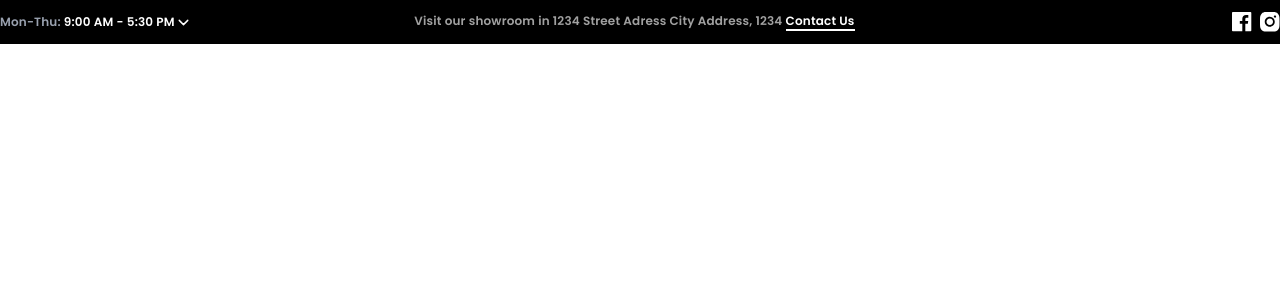
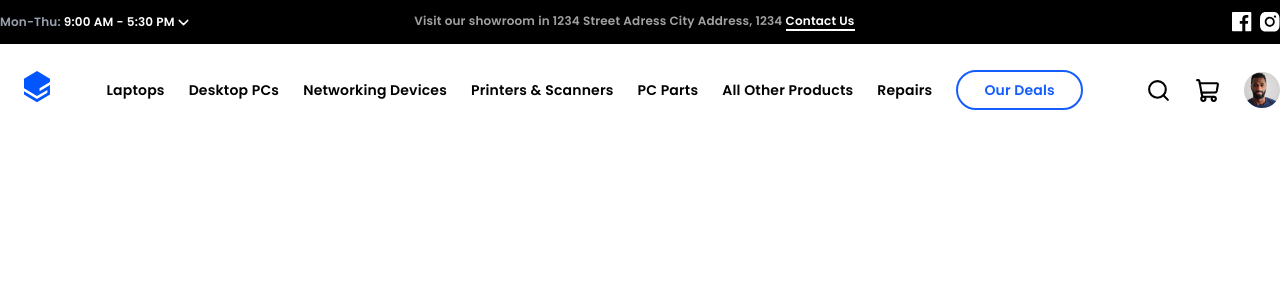
Before and after one commit to K1RSHh/tech-shop, a React (Vite) app: page / in a window 1280 px wide. Shown: the top 300 px of the page. Built offline with nearby package versions, Linux system fonts and the light colour scheme.

Commit message:
pc header

```diff
--- a/src/components/Header/Header.tsx
+++ b/src/components/Header/Header.tsx
@@ -30,7 +30,7 @@ function Header() {
   return (
     <div>
       {/*header phone and table*/}
-      <div className="block lg:hidden">
+      <div className="block xl:hidden">
         <div className="relative w-full flex justify-between bg-black h-11 px-4">
           <div>
             <div className="w-16 h-12 mt-2 bg-blue-600 rounded-tl-full rounded-tr-full">
@@ -223,7 +223,7 @@ function Header() {
       </div>
       {/*Header for desktop*/}
       <AnimatePresence>
-        <div className="hidden lg:block">
+        <div className="hidden xl:block">
           {/*header top*/}
           <div className="w-full bg-black h-11">
             <div className="max-w-350 h-full flex justify-between items-center m-auto">
@@ -301,35 +301,145 @@ function Header() {
               <div className="">
                 <p className="text-neutral-400 text-xs font-semibold">
                   Visit our showroom in 1234 Street Adress City Address, 1234{" "}
-                  <button className="text-white cursor-pointer border-b-2">
+                  <motion.button
+                    whileHover={{ color: "#005EAD" }}
+                    whileTap={{ scale: 0.9 }}
+                    className="text-white cursor-pointer border-b-2"
+                  >
                     Contact Us
-                  </button>
+                  </motion.button>
                 </p>
               </div>
               <div className="flex gap-3.5">
-                <button className="cursor-pointer text-xs font-semibold">
+                <motion.button
+                  whileHover={{ color: "#005EAD" }}
+                  whileTap={{ scale: 0.9 }}
+                  className="cursor-pointer text-xs font-semibold"
+                >
                   <p>Call Us: (00) 1234 5678</p>
-                </button>
+                </motion.button>
                 <div className="flex gap-2">
-                  <button className="cursor-pointer w-5">
+                  <motion.button
+                    whileHover={{ scale: 1.1 }}
+                    whileTap={{ scale: 0.9 }}
+                    className="cursor-pointer w-5"
+                  >
                     <img
                       src="/Header/facebook.svg"
                       alt="facebook"
-                      className="text-white w-6"
+                      className="w-6"
                     />
-                  </button>
-                  <button className="cursor-pointer w-5">
+                  </motion.button>
+                  <motion.button
+                    whileHover={{ scale: 1.1 }}
+                    whileTap={{ scale: 0.9 }}
+                    className="cursor-pointer w-5"
+                  >
                     <img
                       src="/Header/instagram.svg"
                       alt="facebook"
                       className="text-white w-6"
                     />
-                  </button>
+                  </motion.button>
                 </div>
               </div>
             </div>
           </div>
           {/*header bottom*/}
+          <div className="flex max-w-350 w-full h-23 m-auto pl-6 items-center">
+            <motion.button
+              whileHover={{ scale: 1.1 }}
+              whileTap={{ scale: 0.9 }}
+            >
+              <Link to="/" className="cursor-pointer inline-block">
+                <img
+                  src="Header/IconSideBar.svg"
+                  alt="Logo"
+                  className="w-8 h-10"
+                />
+              </Link>
+            </motion.button>
+            {/*button block*/}
+            <div className="flex justify-start items-center w-full gap-6 ml-14 text-black text-sm font-semibold">
+              <motion.button
+                whileHover={{ scale: 1.1, color: "#2563EB" }}
+                whileTap={{ scale: 0.9 }}
+              >
+                <Link to="/">Laptops</Link>
+              </motion.button>
+              <motion.button
+                whileHover={{ scale: 1.1, color: "#2563EB" }}
+                whileTap={{ scale: 0.9 }}
+              >
+                <Link to="/">Desktop PCs</Link>
+              </motion.button>
+              <motion.button
+                whileHover={{ scale: 1.1, color: "#2563EB" }}
+                whileTap={{ scale: 0.9 }}
+              >
+                <Link to="/">Networking Devices</Link>
+              </motion.button>
+              <motion.button
+                whileHover={{ scale: 1.1, color: "#2563EB" }}
+                whileTap={{ scale: 0.9 }}
+              >
+                <Link to="/">Printers & Scanners</Link>
+              </motion.button>
+              <motion.button
+                whileHover={{ scale: 1.1, color: "#2563EB" }}
+                whileTap={{ scale: 0.9 }}
+              >
+                <Link to="/">PC Parts</Link>
+              </motion.button>
+              <motion.button
+                whileHover={{ scale: 1.1, color: "#2563EB" }}
+                whileTap={{ scale: 0.9 }}
+              >
+                <Link to="/">All Other Products</Link>
+              </motion.button>
+              <motion.button
+                whileHover={{ scale: 1.1, color: "#2563EB" }}
+                whileTap={{ scale: 0.9 }}
+              >
+                <Link to="/">Repairs</Link>
+              </motion.button>
+              <motion.button
+                className="border-2 cursor-pointer border-blue-600 rounded-3xl px-6.5 py-2 text-blue-600"
+                whileHover={{ scale: 1.1 }}
+                whileTap={{ scale: 0.9 }}
+              >
+                <Link to="/">Our Deals</Link>
+              </motion.button>
+            </div>
+            <div className="flex gap-6">
+              <motion.button
+                whileHover={{ scale: 1.1 }}
+                whileTap={{ scale: 0.9 }}
+                className="cursor-pointer"
+              >
+                <Search size={25} color="#000" />
+              </motion.button>
+              <motion.button
+                whileHover={{ scale: 1.1 }}
+                whileTap={{ scale: 0.9 }}
+                className="cursor-pointer"
+              >
+                <ShoppingCart size={25} color="#000" />
+              </motion.button>
+
+              <motion.button
+                whileHover={{ scale: 1.1 }}
+                whileTap={{ scale: 0.9 }}
+                className="w-9 h-9 rounded-full overflow-hidden flex items-center justify-center cursor-pointer bg-neutral-800"
+              >
+                <img
+                  src="Header/user_photo.png"
+                  alt="user_photo"
+                  className="w-full h-full object-cover"
+                />
+              </motion.button>
+            </div>
+          </div>
         </div>
       </AnimatePresence>
     </div>
```
Also changed, not shown: public/Header/user_photo.png (added).
